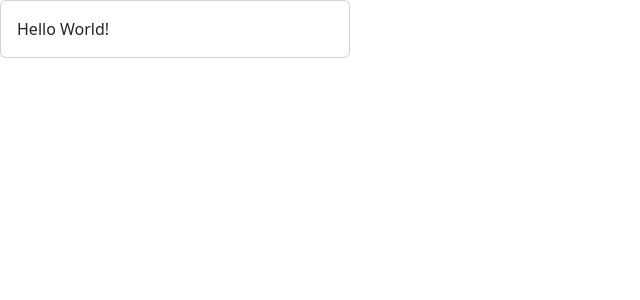
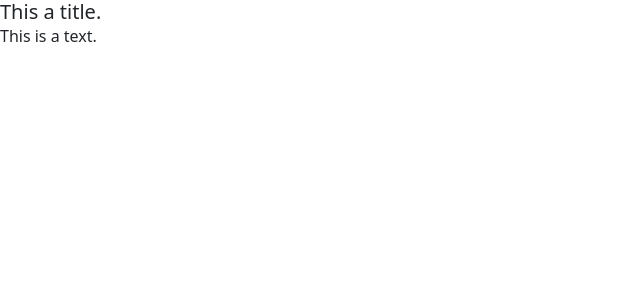
Before and after one commit to DarkyGr/React-App-1, a React (Vite) app: page / in a window 1280 px wide. Shown: the top 300 px of the page, without its empty margins (0-640 px from the left). Built offline with nearby package versions, Linux system fonts and the light colour scheme.

Commit message:
✨ New Feature: Multiple Props

```diff
--- a/src/App.tsx
+++ b/src/App.tsx
@@ -1,7 +1,7 @@
-import Card from "./components/Card";
+import Card, { CardBody } from "./components/Card";
 
 function App() {
-  return <Card body={"Hello World!"} />;
+  return <CardBody title={"This a title."} text={"This is a text."} />;
 }
 
 export default App;
--- a/src/components/Card.tsx
+++ b/src/components/Card.tsx
@@ -17,17 +17,17 @@
   );
 }
 
-export function CardBody() {
+interface CardBodyProps {
+  title: string;
+  text?: string;
+}
+
+export function CardBody(props: CardBodyProps) {
+  const { title, text } = props;
   return (
     <>
-      <h5 className="card-title">Card title</h5>
-      <p className="card-text">
-        Some quick example text to build on the card title and make up the bulk
-        of the card's content.
-      </p>
-      <a href="#" className="btn btn-primary">
-        Go somewhere
-      </a>
+      <h5 className="card-title">{title}</h5>
+      <p className="card-text">{text}</p>
     </>
   );
 }
```
